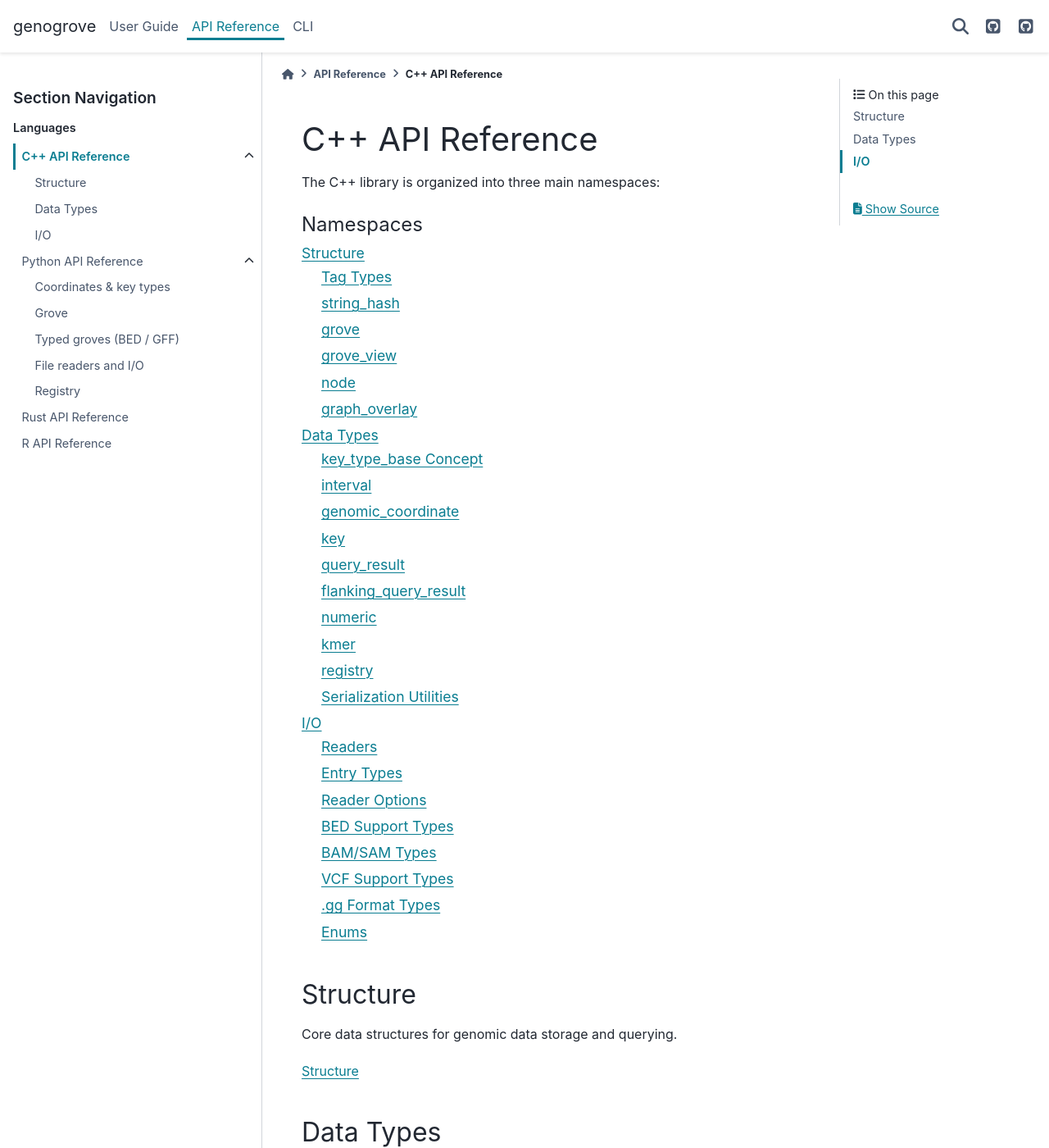
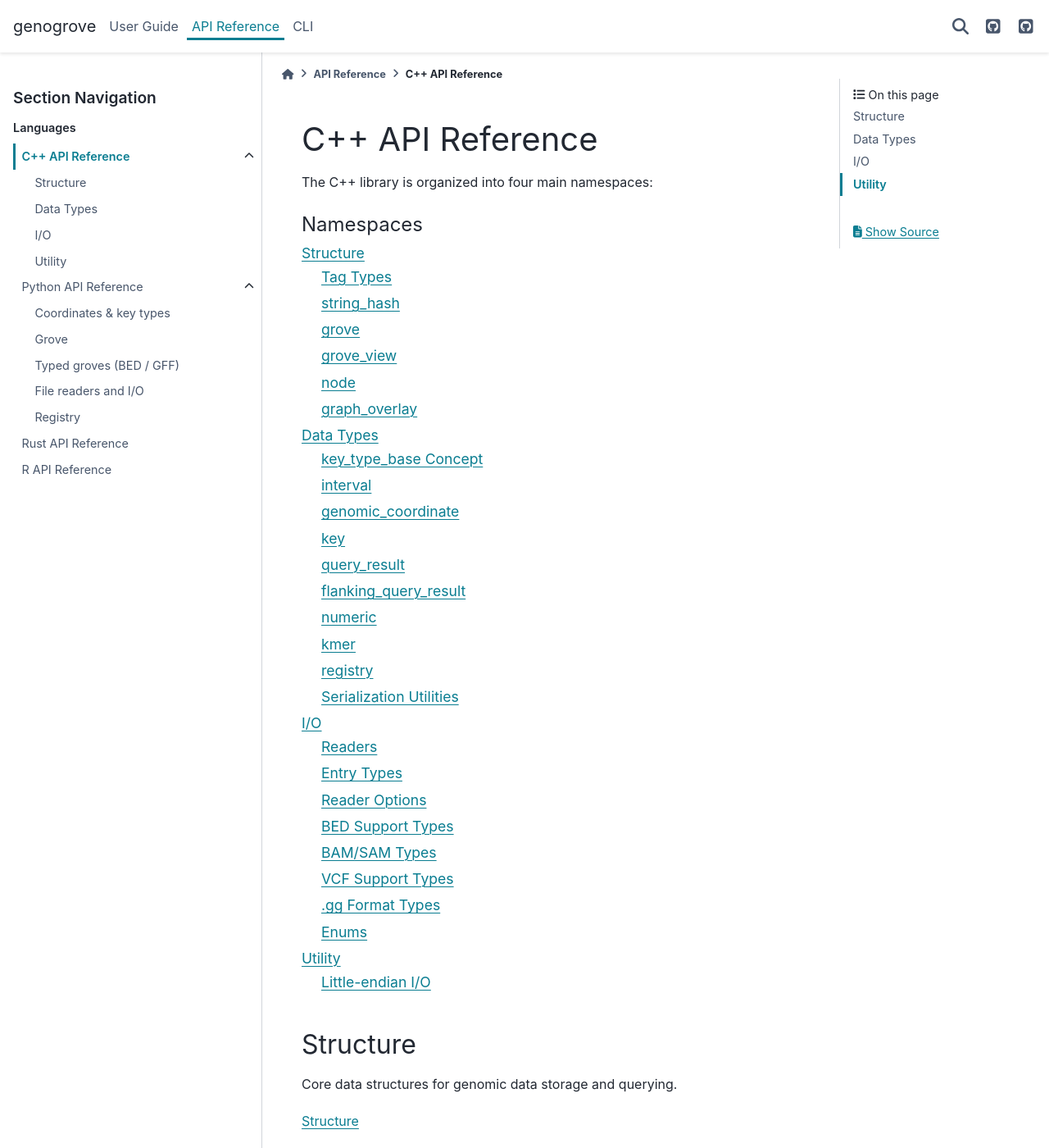
Before and after one commit to genogrove/docs, a Sphinx documentation site: the page built from source/reference/cpp/index.md, in a window 1280 px wide and 1400 px high. Shown: the whole window at 82% size. Built offline with Sphinx 7.4.7 and the PyData theme 0.15.4, drawn with Linux system fonts in a browser that asks for light colours; some of the changed text lies outside the part shown.

Commit message:
Bump docs to genogrove v0.27.0 and add file_reader and le_io reference stubs

````diff
--- a/source/conf.py
+++ b/source/conf.py
@@ -12,7 +12,7 @@ import os
 project = "genogrove"
 copyright = "2026, Richard. A. Schaefer"
 author = "Richard. A. Schaefer"
-release = "0.26.4"
+release = "0.27.0"
 # pygenogrove (Python bindings) versions independently of the C++ library and
 # currently lags it; the Python guide tabs reflect this surface. Bump alongsid    e
 # the pin in source/requirements.txt.
--- a/source/reference/cpp/index.md
+++ b/source/reference/cpp/index.md
@@ -1,6 +1,6 @@
 # C++ API Reference
 
-The C++ library is organized into three main namespaces:
+The C++ library is organized into four main namespaces:
 
 ```{toctree}
 :caption: Namespaces
@@ -9,6 +9,7 @@ The C++ library is organized into three main namespaces:
 structure
 data_type
 io
+utility
 ```
 
 ## Structure
@@ -28,3 +29,9 @@ Genomic data type definitions and utilities.
 File readers and parsers for genomic file formats.
 
 {doc}`io`
+
+## Utility
+
+Little-endian serialization helpers used by the `.gg` format.
+
+{doc}`utility`
````
Also changed, not shown: README.md (+1 -1 lines), source/cli.md (+1 -1 lines), source/guide/installation.md (+1 -1 lines), source/reference/cpp/io.md (+16 -0 lines), source/reference/cpp/utility.md (added, +37 -0 lines).
